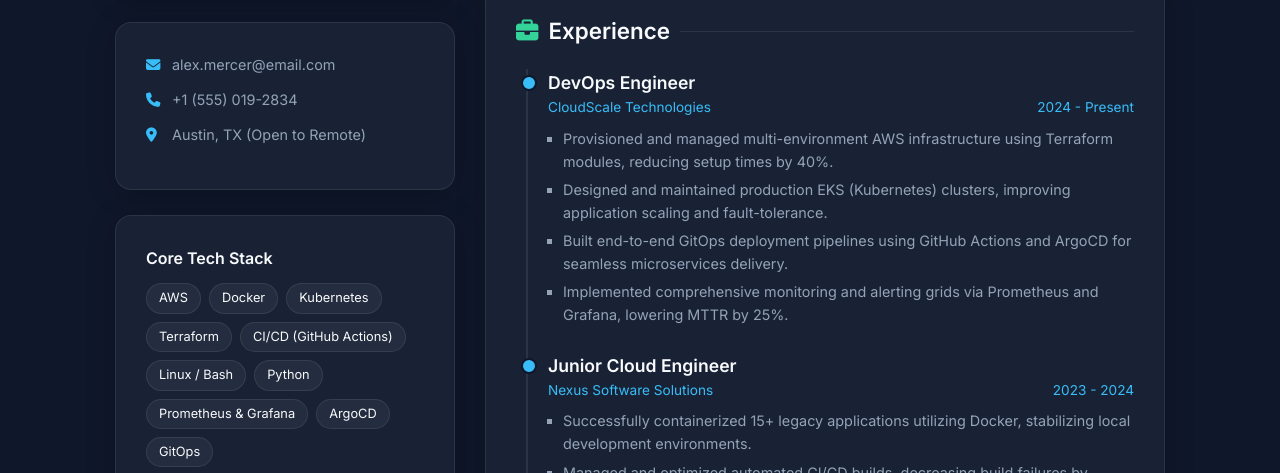
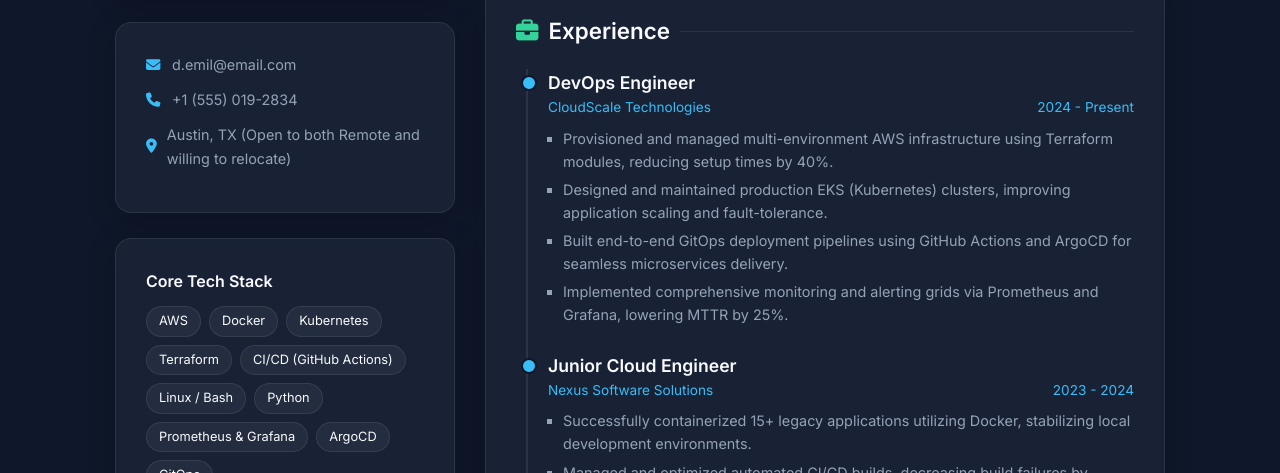
Before and after one commit to emmasine/my-professional-resume, a plain HTML site: page index.html in a window 1280 px wide. Shown: the part 327-800 px from the top of the page. Drawn offline with Linux system fonts and the light colour scheme.

Commit message:
feat(new-email):adding new email and willing to relocate

```diff
--- a/index.html
+++ b/index.html
@@ -298,9 +298,9 @@
             <!-- Contact Card -->
             <div class="card">
                 <ul class="info-list">
-                    <li><i class="fa-solid fa-envelope"></i> alex.mercer@email.com</li>
+                    <li><i class="fa-solid fa-envelope"></i> d.emil@email.com</li>
                     <li><i class="fa-solid fa-phone"></i> +1 (555) 019-2834</li>
-                    <li><i class="fa-solid fa-location-dot"></i> Austin, TX (Open to Remote)</li>
+                    <li><i class="fa-solid fa-location-dot"></i> Austin, TX (Open to both Remote and willing to relocate)</li>
                 </ul>
             </div>
 
```
